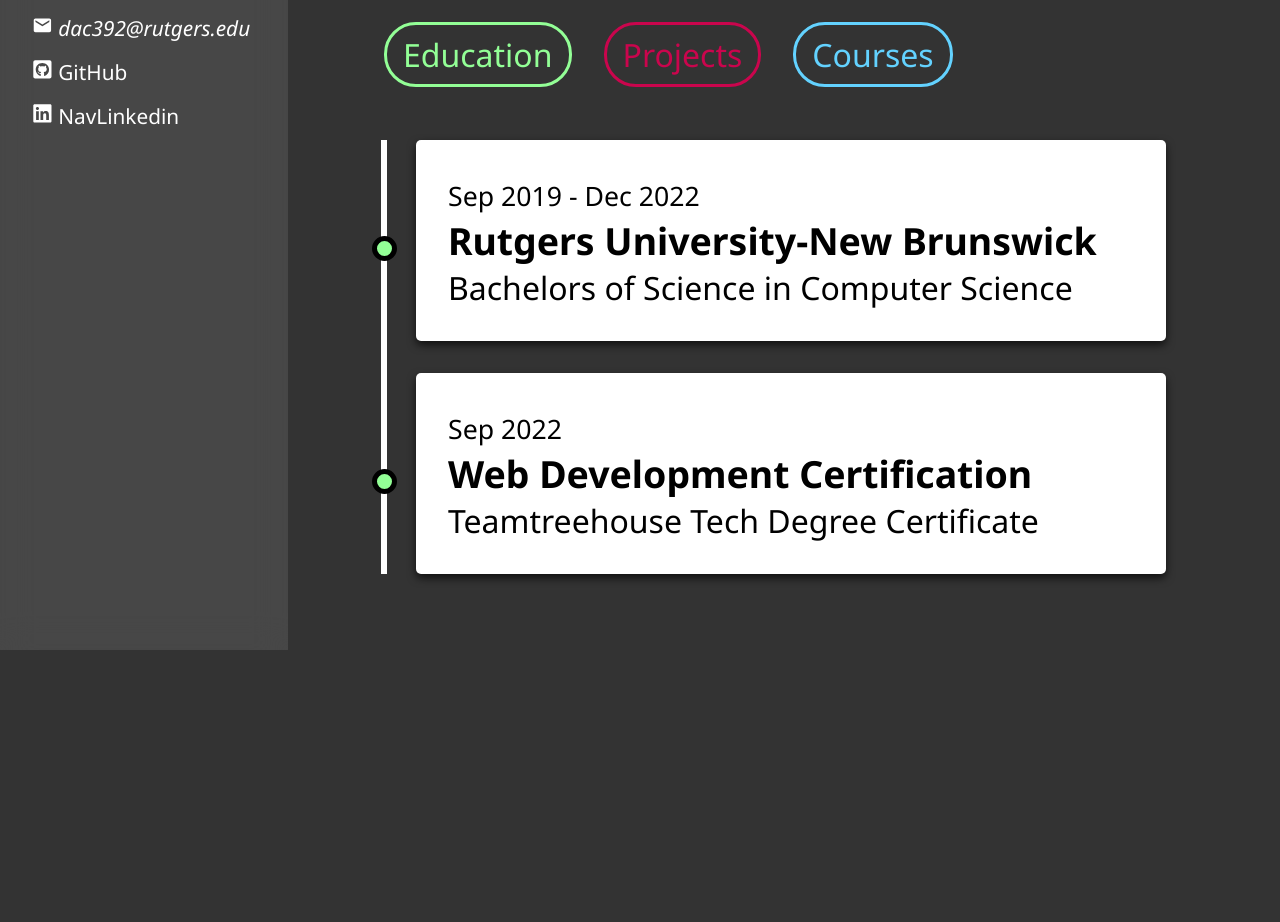
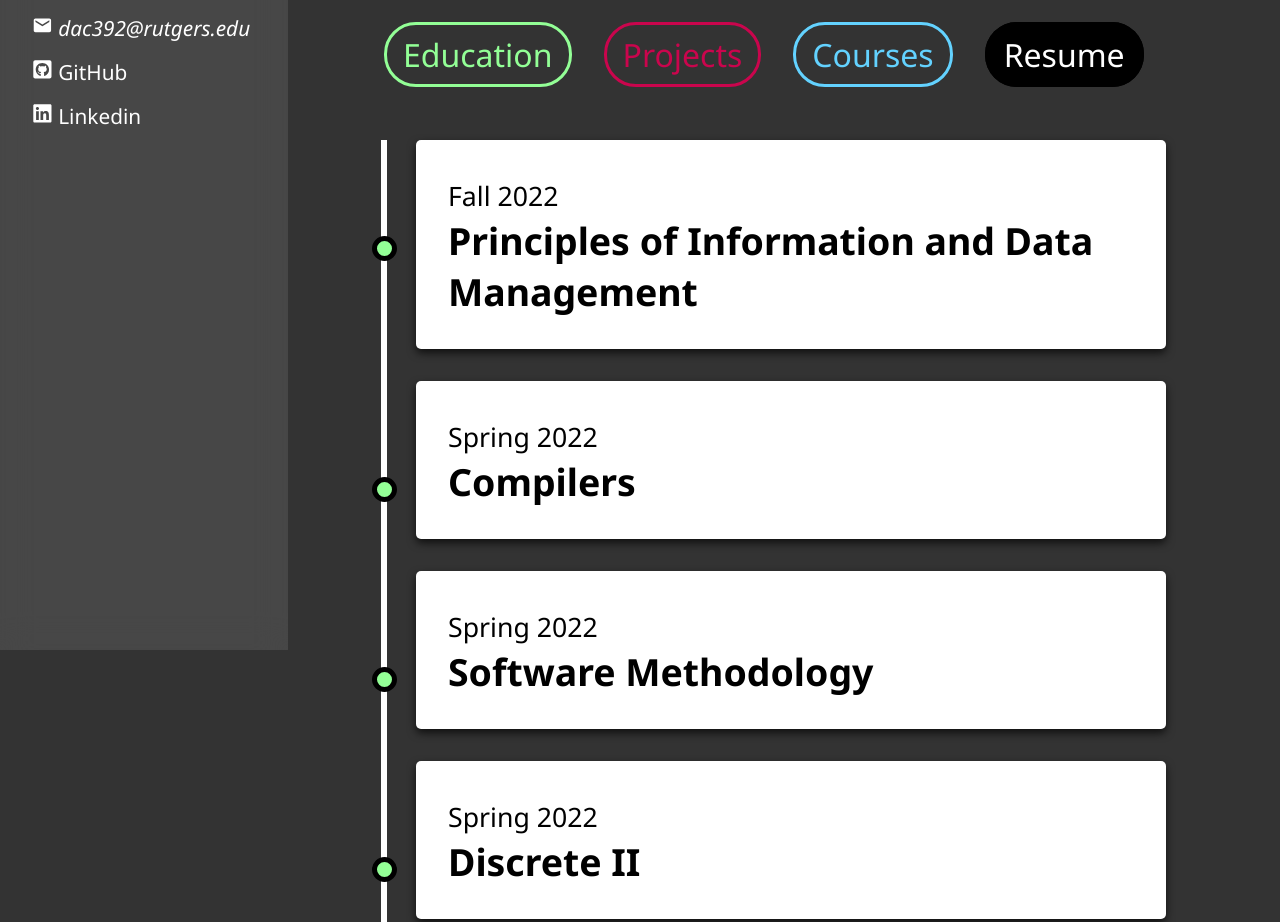
Before and after one commit to dac392/Portfolio-Personal-Website, a React (Create React App) app: page /resume/courses in a window 1280 px wide. Shown: the part 150-1072 px from the top of the page. Before the commit the page ends 800 px from the top, so only its background shows below. Built offline with nearby package versions, Linux system fonts and the light colour scheme.

Commit message:
Experience mostly finished

```diff
--- a/src/App.css
+++ b/src/App.css
@@ -183,6 +183,19 @@ header li {
   transition: all ease-in-out 0.3s;
 }
 
+#print{
+  color: white;
+  background-color: #000;
+  border-color: #000;
+  transition: all ease-in-out 0.3s;
+  cursor: pointer;
+}
+
+#print:hover{
+  background-color: #333;
+  color: black;
+}
+
 #education{
   border-color: #93FF96;
   color: #93FF96;
@@ -190,7 +203,7 @@ header li {
 
 #education:hover{
   background-color: #93FF96;
-  color: #333;
+  color: black;
 }
 #education::before{
   display: none;
@@ -202,7 +215,7 @@ header li {
 }
 #projects:hover{
   background-color: #ca054d;
-  color: #333;
+  color: black;
 }
 #projects::before{
   display: none;
@@ -218,7 +231,7 @@ header li {
 
 #courses:hover{
   background-color: #63d2ff;
-  color: #333;
+  color: black;
 }
 
 .module{
--- a/src/App.js
+++ b/src/App.js
@@ -5,6 +5,7 @@ import Home from './Components/Home';
 import Resume from './Components/Resume';
 import Education from "./Components/Education";
 import Projects from './Components/Projects';
+import Courses from './Components/Courses';
 
 function App() {
   return (
@@ -15,7 +16,7 @@ function App() {
         <Route path="resume" element={ <Resume />} >
           <Route path="education" element={ <Education /> } />
           <Route path="projects" element={ <Projects />} />
-          <Route path="courses" element={<Education/>} />
+          <Route path="courses" element={<Courses />} />
         </Route>
         <Route path="about" element={<Home/>} />
       </Routes>
--- a/src/Components/Courses.js
+++ b/src/Components/Courses.js
@@ -0,0 +1,56 @@
+import React from "react";
+
+const Courses = ()=>{
+    return (
+        <div className="module">
+            <article className="timeline">
+                <section>
+                    <p><small>Fall 2022</small></p>
+                    <h3>Principles of Information and Data Management</h3>
+                </section>
+                <section>
+                    <p><small>Spring 2022</small></p>
+                    <h3>Compilers</h3>
+                </section>
+                <section>
+                    <p><small>Spring 2022</small></p>
+                    <h3>Software Methodology</h3>
+                </section>
+                <section>
+                    <p><small>Spring 2022</small></p>
+                    <h3>Discrete II</h3>
+                </section>
+                <section>
+                    <p><small>Spring 2021</small></p>
+                    <h3>Principles of Programming Languages</h3>
+                </section>
+                <section>
+                    <p><small>Spring 2021</small></p>
+                    <h3>Systems Programming</h3>
+                </section>
+                <section>
+                    <p><small>Fall 2020</small></p>
+                    <h3>Discrete I</h3>
+                </section>
+                <section>
+                    <p><small>Fall 2020</small></p>
+                    <h3>Computer Architecture</h3>
+                </section>
+                <section>
+                    <p><small>Summer 2020</small></p>
+                    <h3>Linear Algebra</h3>
+                </section>
+                <section>
+                    <p><small>Spring 2020</small></p>
+                    <h3>Data Structures</h3>
+                </section>
+                <section>
+                    <p><small>Fall 2019</small></p>
+                    <h3>Intro to Computer Science</h3>
+                </section>
+            </article>
+        </div>
+    );
+}
+
+export default Courses;
--- a/src/Components/MainNav.js
+++ b/src/Components/MainNav.js
@@ -16,7 +16,7 @@ const MainNav = ({status, setVisible})=>{
                 to="/resume" activeClassName="active"
                 className={(navData) => (navData.isActive? 'active':'')}
                 onClick={hanleClick}
-                >Resume</NavLink></li>
+                >Experience</NavLink></li>
             <li><NavLink
                 to="/about"
                 className={(navData) => (navData.isActive? 'active':'')}
@@ -24,7 +24,7 @@ const MainNav = ({status, setVisible})=>{
                 >About Me</NavLink></li>
             <li><address><a href="mailto:dac392@gmail.com"><MdEmail /> dac392@rutgers.edu</a></address></li>
             <li><a href="https://github.com/dac392" target="_blank" rel="noreferrer"><FaGithubSquare /> GitHub</a></li>
-            <li><a href="https://www.linkedin.com/in/dac392/" target="_blank" rel="noreferrer"><FaLinkedin /> NavLinkedin</a></li>
+            <li><a href="https://www.linkedin.com/in/dac392/" target="_blank" rel="noreferrer"><FaLinkedin /> Linkedin</a></li>
         </ul>
     );
 }
--- a/src/Components/SubNav.js
+++ b/src/Components/SubNav.js
@@ -8,6 +8,7 @@ const SubNav = ()=>{
                 <li><NavLink to="/resume/education" id="education">Education</NavLink></li>
                 <li><NavLink to="/resume/projects" id="projects">Projects</NavLink></li>
                 <li><NavLink to="/resume/courses" id="courses">Courses</NavLink></li>
+                <li><a href="https://drive.google.com/file/d/1J8hlS1UAEvNrF7P_8L7m4IKvJJj14Rv_/view?usp=sharing" target="_blank" rel="noreferrer" id="print">Resume</a></li>
             </ul>
         </nav>
     );
```
